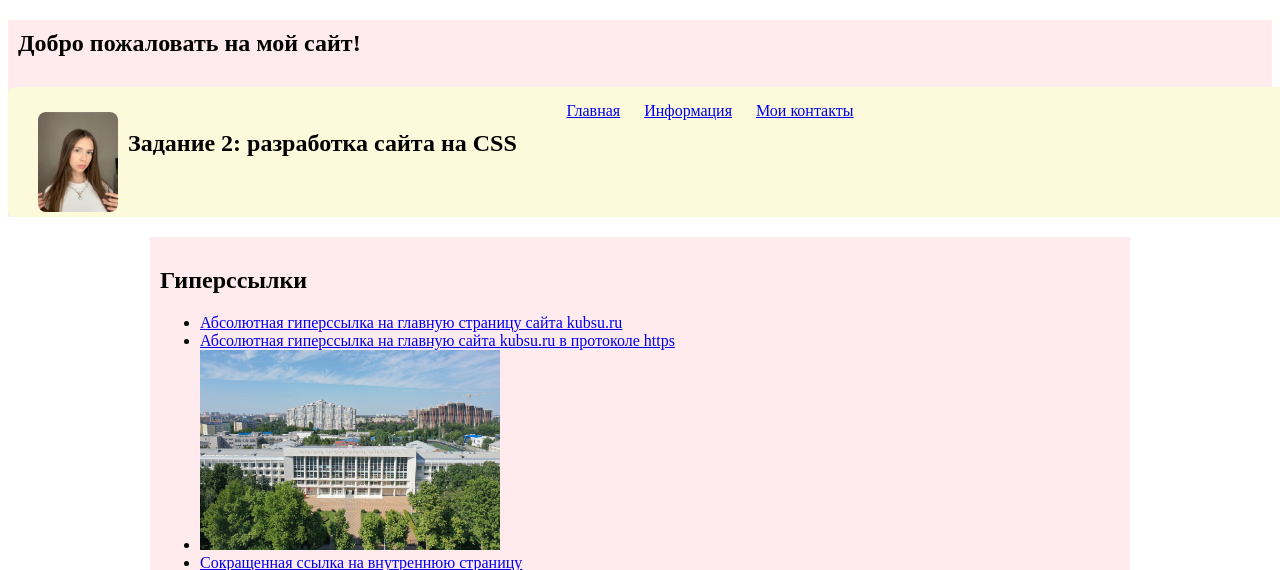
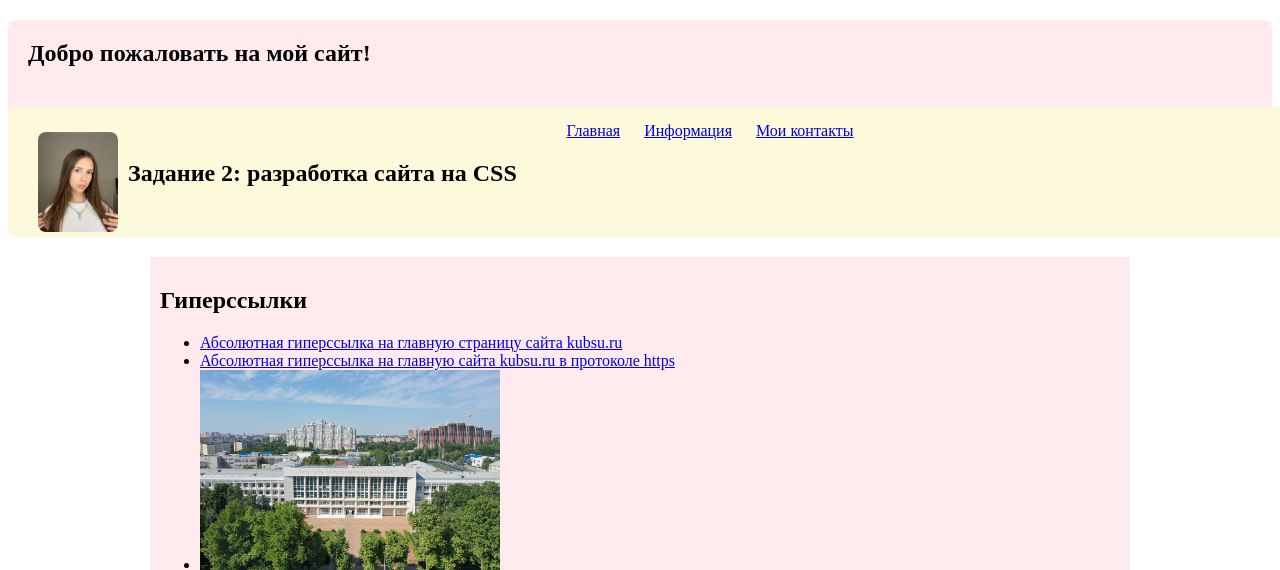
Before and after one commit to s0196071/s0196071.github.io, a PHP site: page / in a window 1280 px wide. Shown: the top 570 px of the page. Run offline with PHP 8.4, Linux system fonts and the light colour scheme.

Commit message:
Update basecss.css

```diff
--- a/basecss.css
+++ b/basecss.css
@@ -3,6 +3,7 @@ header {
     width: 100%;
     background-position: top left;
     background-size: cover;
+    border-radius: 8px;
 }
 nav {
     width: 100%;
@@ -24,10 +25,10 @@ nav {
     margin: 10px;
 }
 #name{
-    padding: 10px;
+    padding: 20px;
 }
 #name1{
-    margin: 10px;
+    margin: 20px;
 }
 #menu {
     text-align: center;
```
